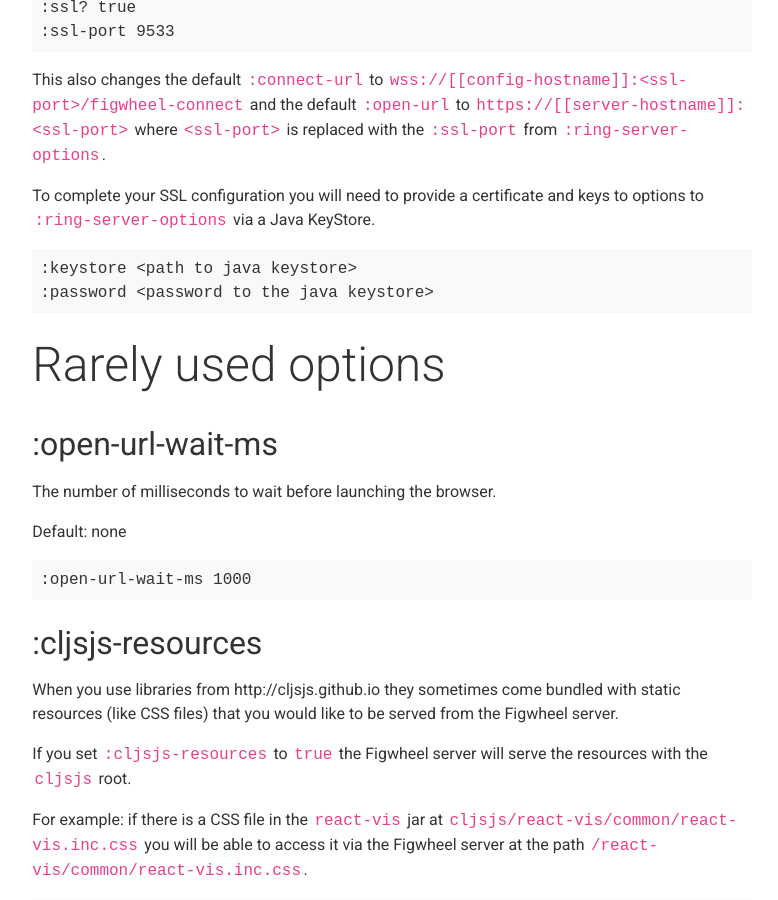
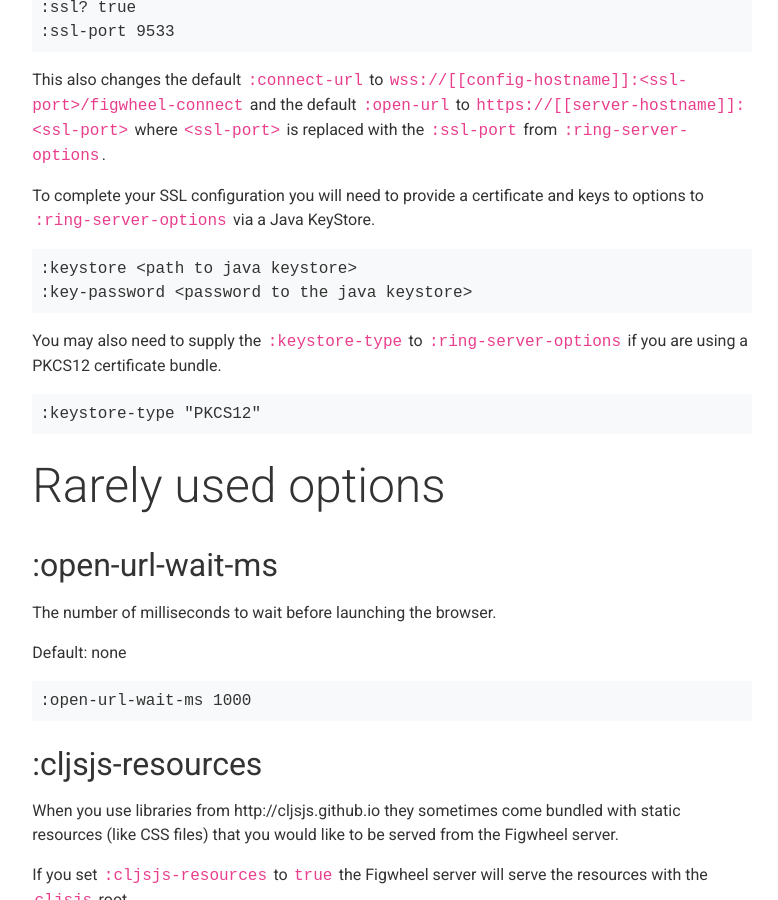
Before and after one commit to bhauman/figwheel-main, a Jekyll site: the page built from docs/config-options.md, in a window 1280 px wide and 900 px high, scrolled down 14063 px. Shown: the whole window, without its empty margins (83-861 px from the left). Built offline with Jekyll 4.4.1, drawn with Linux system fonts in a browser that asks for light colours.

Commit message:
update docs

```diff
--- a/docs/config-options.md
+++ b/docs/config-options.md
@@ -665,7 +665,13 @@ certificate and keys to options to `:ring-server-options` via a Java
 KeyStore.
 
     :keystore <path to java keystore>
-    :password <password to the java keystore>
+    :key-password <password to the java keystore>
+
+You may also need to supply the `:keystore-type` to
+`:ring-server-options` if you are using a PKCS12 certificate bundle.
+
+    :keystore-type "PKCS12"
+
 
 # Rarely used options
 
```
Also changed, not shown: doc/figwheel-main-options.md (+7 -1 lines).
